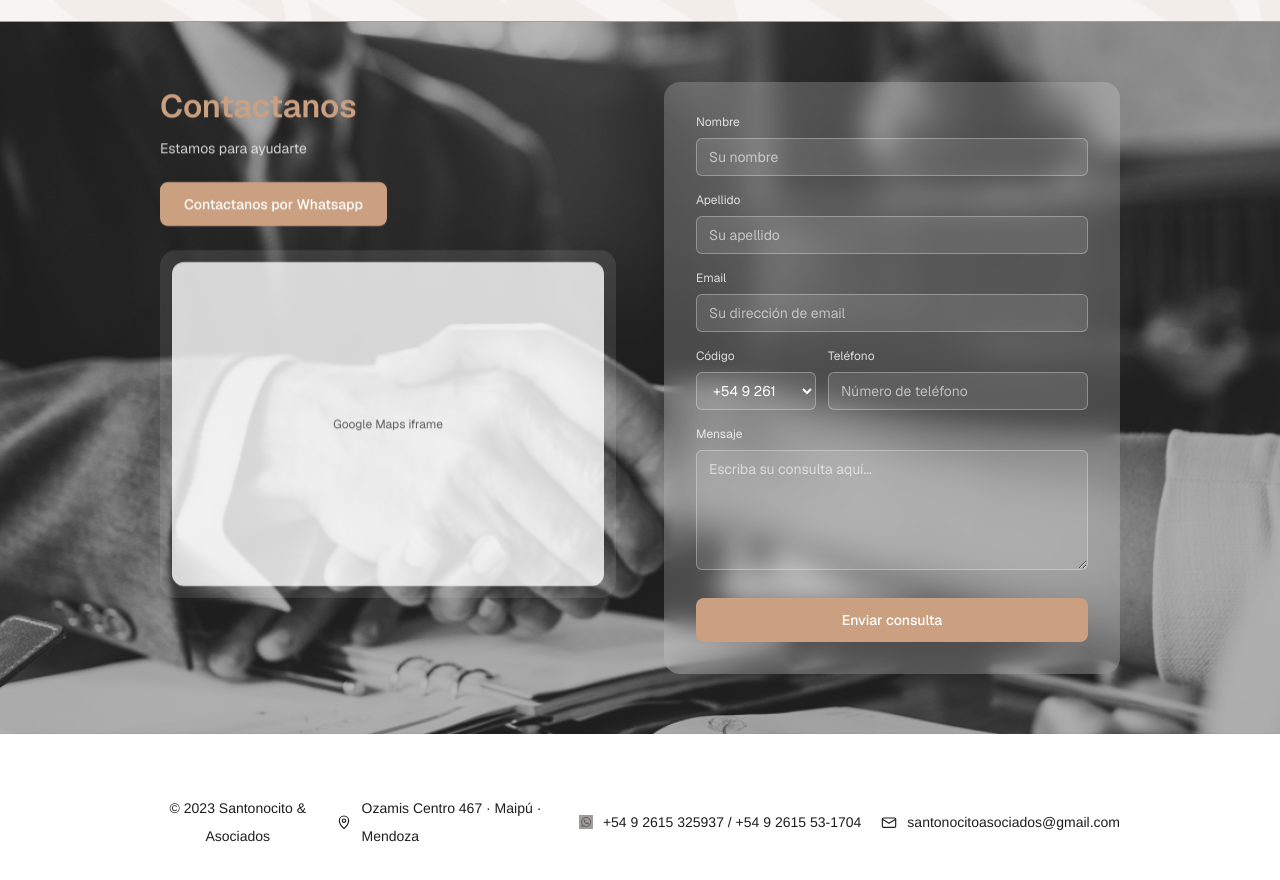
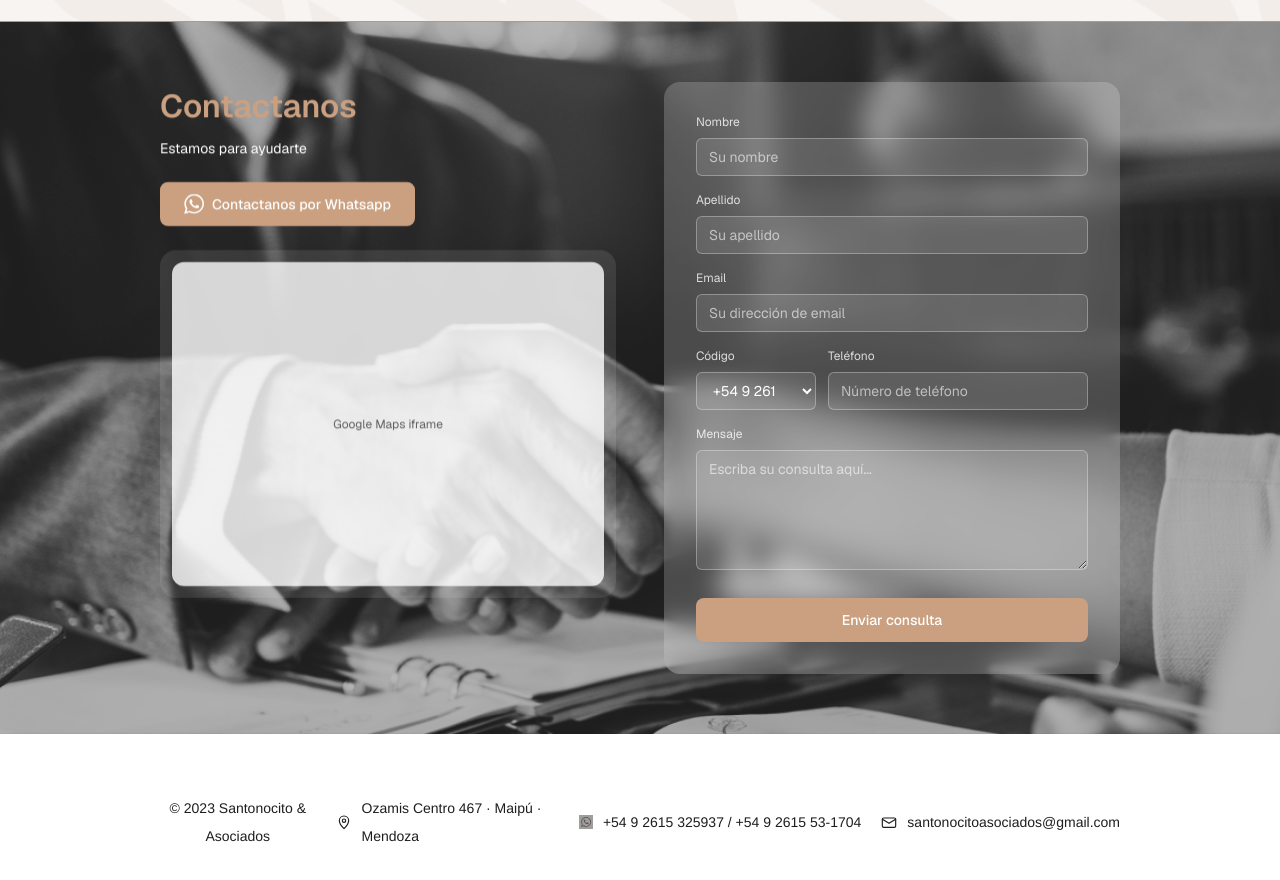
Before and after one commit to JeronimoCortez/santonocito, a Next.js app: page / in a window 1280 px wide. Shown: the part 4680-5560 px from the top of the page. Built offline with nearby package versions, Linux system fonts and the light colour scheme; grey boxes are pictures that could not be loaded.

Commit message:
Icono whatsapp en contacto

```diff
--- a/src/components/sections/ContactSection.tsx
+++ b/src/components/sections/ContactSection.tsx
@@ -20,10 +20,16 @@ export const ContactSection = () => {
             <h2 className="text-[28px] font-semibold text-[#caa081] sm:text-[32px]">
               Contactanos
             </h2>
-            <p className="text-sm text-white/80">Estamos para ayudarte</p>
+            <p className="text-sm text-white">Estamos para ayudarte</p>
           </div>
 
           <button className="flex w-full items-center justify-center gap-2 rounded-lg bg-[#caa081] px-6 py-3 text-sm font-medium text-white sm:w-fit">
+            <img
+              src="/whatsapp.svg"
+              alt=""
+              aria-hidden="true"
+              className="h-5 w-5 brightness-0 invert"
+            />
             Contactanos por Whatsapp
           </button>
 
```
